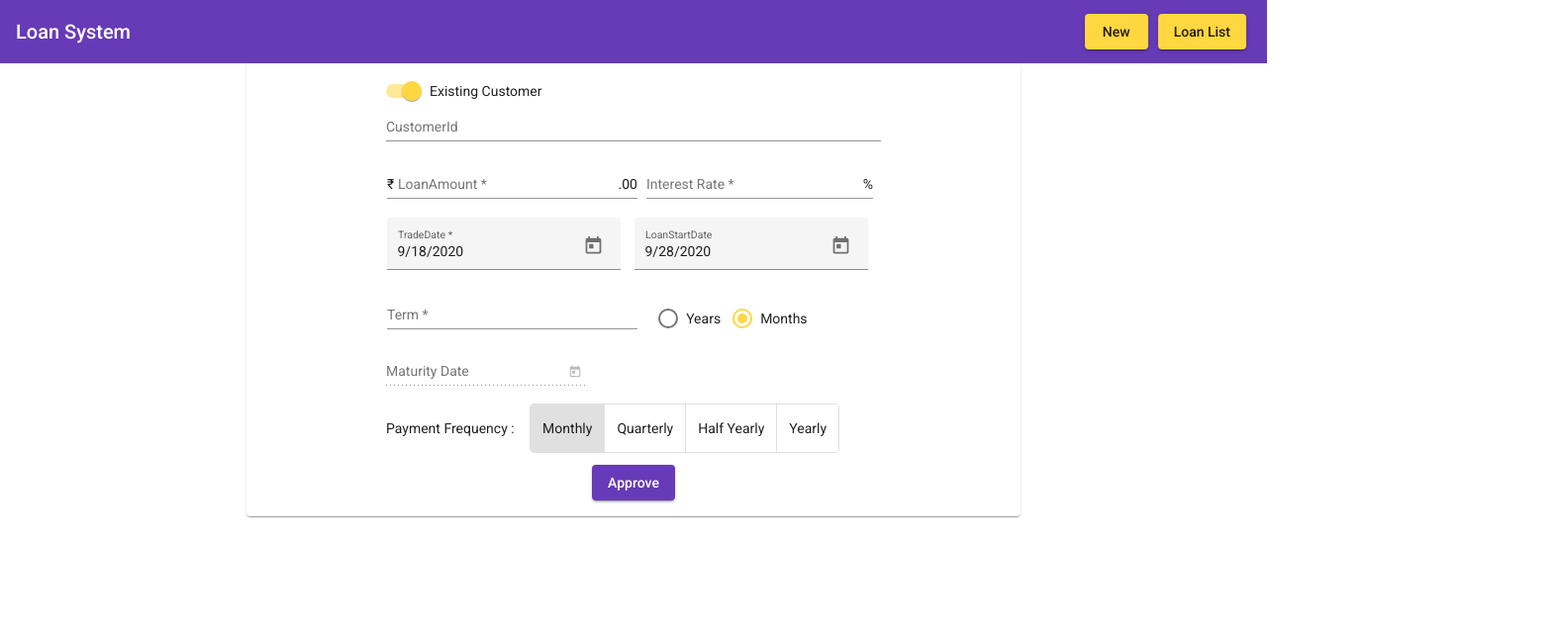
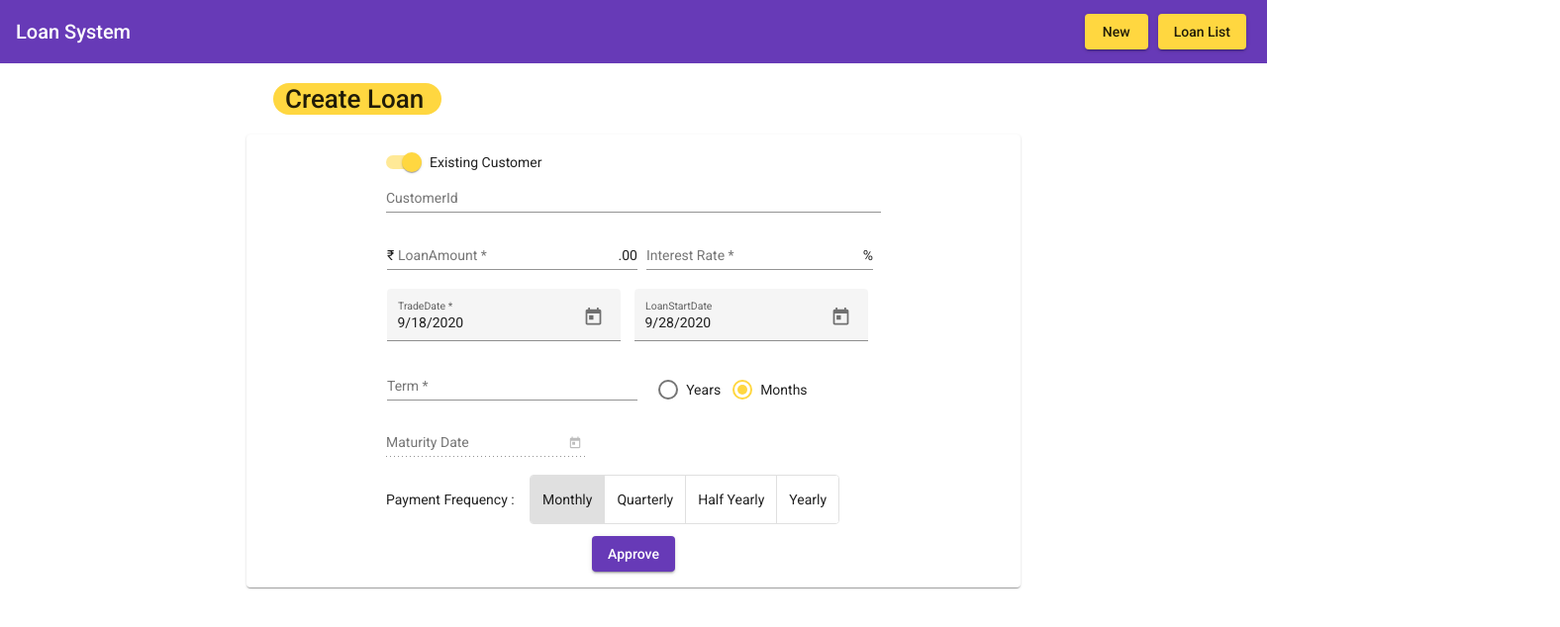
Before and after one commit to A-Venkatesh/LoanMgmt, an Angular app: page /new in a window 1280 px wide. Shown: the top 634 px of the page at 99% size, 1576 px wide, since content can reach past the window. Built offline with nearby package versions, Linux system fonts and the light colour scheme.

Commit message:
phase 6 ui

```diff
--- a/src/app/components/create/create.component.css
+++ b/src/app/components/create/create.component.css
@@ -48,3 +48,16 @@ mat-radio-button {
   margin: auto;
   text-align: center;
 }
+
+mat-chip {
+  max-width: 170px;
+  font-size: 26px;
+  text-align: center;
+  margin: 0 auto;
+}
+
+.title {
+  width: 100%;
+  padding: 20px;
+ margin-left: 20%;
+}
--- a/src/app/components/create/create.component.html
+++ b/src/app/components/create/create.component.html
@@ -1,3 +1,9 @@
+
+<div class="title">
+    <mat-chip-list class="mat-chip-list-stacked " >
+        <mat-chip color="accent" selected>Create Loan</mat-chip>
+      </mat-chip-list>
+</div>
 <mat-card class="main">
   <form class="form" [formGroup]="form">
     <mat-slide-toggle name="exist" formControlName="isExist">
```
